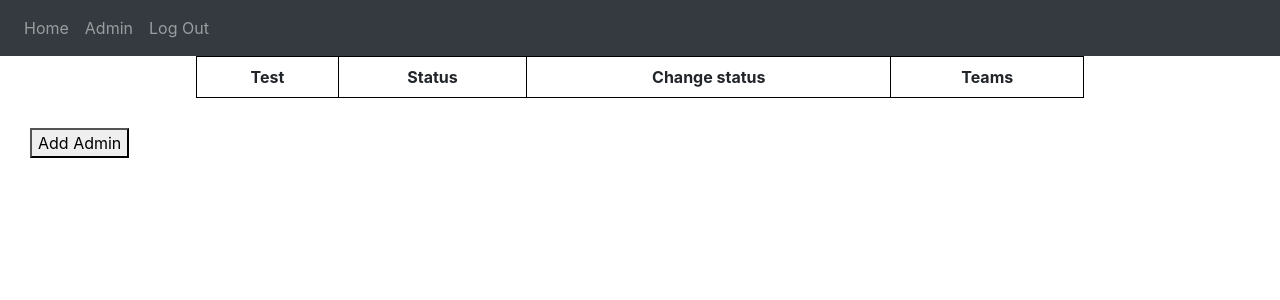
After one commit to mihais137/aplicatietutorialpythonflask, a Flask app: page /admin_test in a window 1280 px wide. The commit adds this page. Shown: the top 300 px of the page. Run offline with Flask 2, Linux system fonts and the light colour scheme; a user stored in the database is signed in; tables that the repository leaves empty hold one stand-in row (values such as "Sample post"); lists and menus that the app fills with data are empty; some libraries are stand-ins or nearby versions.

Commit message:
schimbari in admin

```diff
--- a/website/admin.py
+++ b/website/admin.py
@@ -1,6 +1,7 @@
 from flask import Blueprint, render_template, request, redirect, url_for
 from flask_login import current_user, login_required
-
+from .models import User, Test
+from . import db
 admin = Blueprint('admin', __name__)
 
 
@@ -21,6 +22,17 @@ def admin_add_teams():
     if current_user.level != 'admin':
         return redirect(url_for('admin.admin_error'))
 
+    if request.method == "POST":
+        username = request.form.get('username')
+        level = request.form.get('level')
+        password = request.form.get('password')
+
+        print(username, level, password)
+
+        new_team = User(username=username, level=level, password=password)
+        db.session.add(new_team)
+        db.session.commit()
+
     return render_template('admin_add_teams.html', user = current_user)
 
 
@@ -31,7 +43,13 @@ def admin_test():
     if current_user.level != 'admin':
         return redirect(url_for('admin.admin_error'))
 
-    return render_template('admin_test.html', user = current_user)
+    #se preiau toate teste cu Test.query.all()
+    #se afiseaza toate
+    #fiecare au un buton in dreptul lor cu Activ/Inactiv si asa putem porni testele
+
+    tests = Test.query.all()
+
+    return render_template('admin_test.html', user = current_user, tests = tests)
 
 
 @admin.route('/admin_shop', methods=['GET', 'POST'])
@@ -40,6 +58,8 @@ def admin_shop():
 
     if current_user.level != 'admin':
         return redirect(url_for('admin.admin_error'))
+
+    #formular prin care se adauga noi produse
 
     return render_template('admin_shop.html', user = current_user)
 
@@ -52,3 +72,24 @@ def admin_error():
         return redirect(url_for('admin.admin_error'))
 
     return render_template('admin_error.html', user = current_user)
+
+
+@admin.route('/admin_sign_up', methods=['GET', 'POST'])
+def admin_sign_up():
+
+    if current_user.level != 'admin':
+        return redirect(url_for('admin.admin_error'))
+
+    if request.method == "POST":
+        username = request.form.get('username')
+        password = request.form.get('password')
+        code = request.form.get('code')
+
+        if code != "DROWO23ADMIN":
+            return redirect(url_for("views.home"))
+
+        admin = User(username=username, password=password)
+        db.session.add(admin)
+        db.session.commit()
+
+    return render_template('admin_sign_up.html', user = current_user)
--- a/website/models.py
+++ b/website/models.py
@@ -17,7 +17,7 @@ class User(db.Model, UserMixin):
 
     def __init__(self, username, password, punctaj = 0, nume = 'Echipa', cart_config= '', config = '', color = '6600ff', pozitie=1, level = 'team', last_test = ''):
         self.username = username
-        self.password = password
+        self.parola = password
         self.punctaj = punctaj
         self.nume = nume
         self.cart_config = cart_config
--- /dev/null
+++ b/website/templates/admin_test.html
@@ -0,0 +1,74 @@
+{% extends "base.html" %}
+{% block title %}Login - DroWo 23{% endblock %}
+
+{% block content %}
+
+<style>
+    table {
+      margin: 0 auto;
+      width: 80%;
+      border-collapse: collapse;
+      padding-top: 500px;
+    }
+
+    th, td {
+      border: 1px solid black;
+      padding: 8px;
+      text-align: center;
+    }
+
+    .button {
+      background-color: green;
+      border: none;
+      color: white;
+      padding: 8px 16px;
+      text-align: center;
+      text-decoration: none;
+      display: inline-block;
+      margin: 4px 2px;
+      border-radius: 12px;
+      cursor: pointer;
+    }
+  </style>
+
+
+  <table>
+    <tr>
+        <th>Test</th>
+        <th>Status</th>
+        <th>Change status</th>
+        <th>Teams</th>
+    {% for test in testss:%}
+    <tr>
+    <td>{{admin.id}}</td>
+    <td>{{admin.level}}</td>
+    <td>{{admin.email}}</td>
+    <td>{{admin.generated_password}}</td>
+    <td><form method = "POST" value = "change">
+      <input type="hidden" name="change" value="delete">
+      <input type="hidden" name="change_value" value="{{ admin.id }}">
+    <td>
+      <form method="post" >
+        <input type="hidden" name="delete" value="delete">
+        <input type="hidden" name="delete_value" value="{{ admin.id }}">
+        <button type="submit" onclick="return confirm('Are you sure you want to perform this action?')">Remove</button> </form> </td>
+    </tr>
+    {%endfor%}
+  </table>
+  </div>
+
+<div class = "add_user">
+  <form method = "post">
+    <input type="hidden" name="add_admin" value="add_admin">
+    <button type="submit">Add Admin</button>
+  </form>
+</div>
+
+<style>
+  .add_user{
+    margin: auto;
+    padding: 30px;
+  }
+</style>
+
+{% endblock%}
--- a/website/templates/base.html
+++ b/website/templates/base.html
@@ -42,13 +42,13 @@
                 <a class="nav-item nav-link" id="logout" href="/logout">Log Out</a>
                 {%endif%}
 
-                {% if user.is_authenticated and user.level == "admin" %}}
+                {% if user.is_authenticated and user.level == "admin" %}
                 <a class="nav-item nav-link" id="home" href="/">Home</a>
                 <a class="nav-item nav-link" id="admin" href="/admin_page">Admin</a>
                 <a class="nav-item nav-link" id="logout" href="/logout">Log Out</a>
                 {%endif%}
 
-                {% if user.is_authenticated == False %}}
+                {% if user.is_authenticated == False %}
                 <a class="nav-item nav-link" id="home" href="/">Home</a>
                 <a class="nav-item nav-link" id="login" href="/login">Login</a>
                 {%endif%}
```
Also changed, not shown: website/templates/admin_add_teams.html (+25 -0 lines), website/templates/admin_sign_up.html (added, +23 -0 lines).
